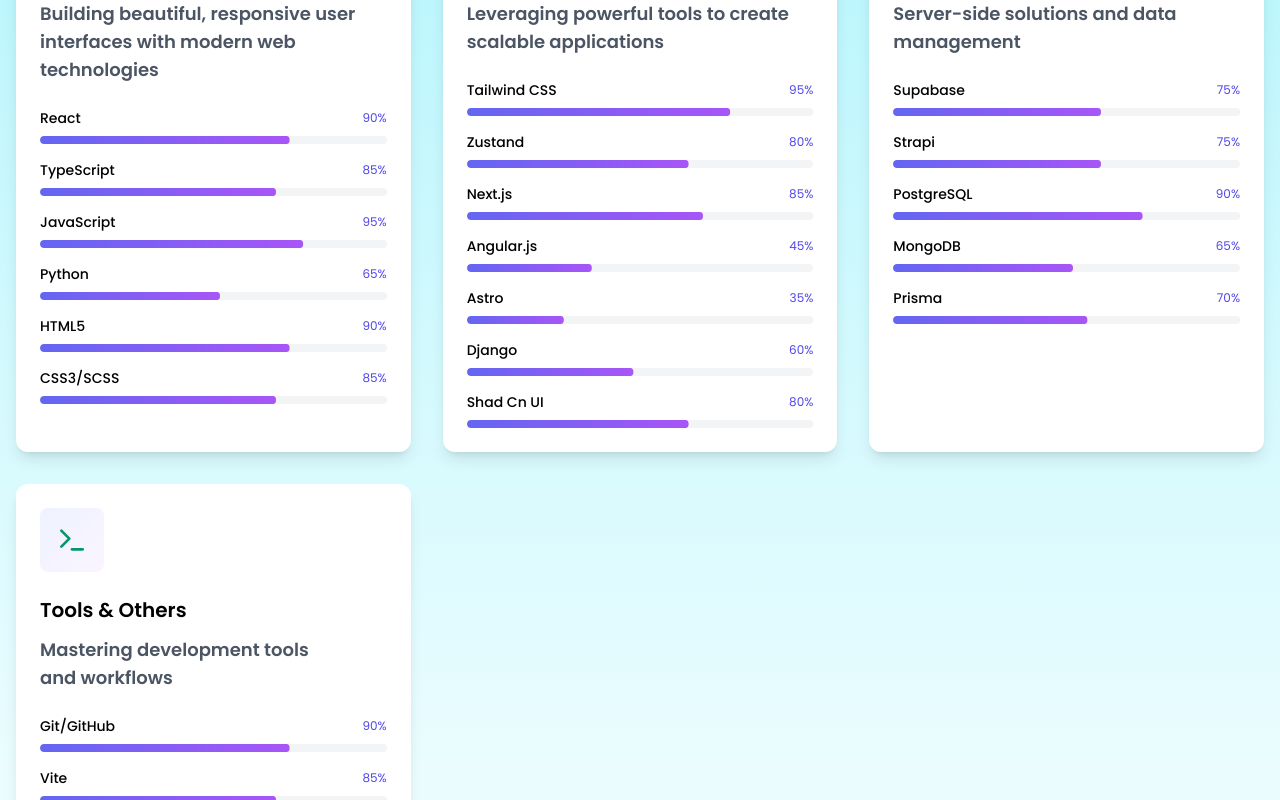
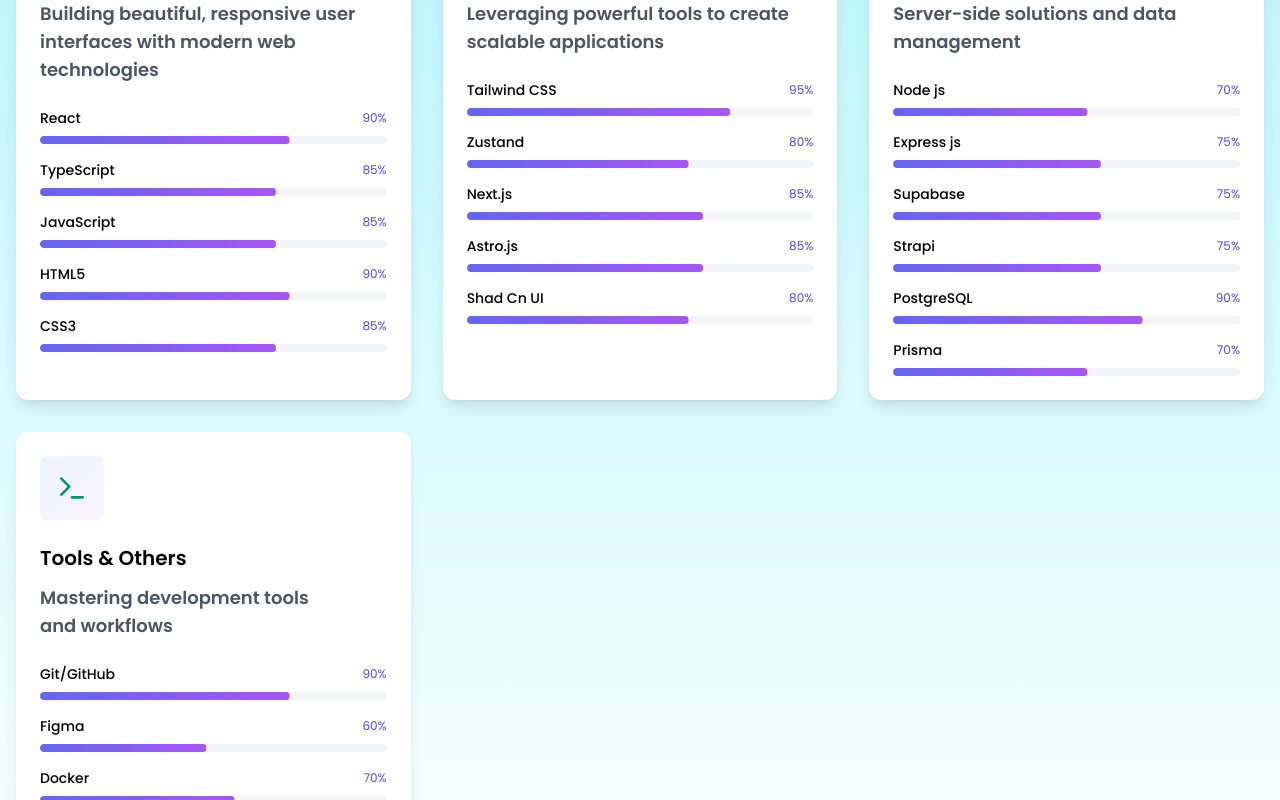
Before and after one commit to bryanDev01/Portfolio, a Next.js app: page / in a window 1280 px wide. Shown: the part 1780-2580 px from the top of the page. Built offline with nearby package versions, Linux system fonts and the light colour scheme.

Commit message:
Update data.ts

```diff
--- a/data/data.ts
+++ b/data/data.ts
@@ -58,10 +58,9 @@
     skills: [
       { name: "React", level: 90 },
       { name: "TypeScript", level: 85 },
-      { name: "JavaScript", level: 95 },
-      { name: "Python", level: 65 },
+      { name: "JavaScript", level: 85 },
       { name: "HTML5", level: 90 },
-      { name: "CSS3/SCSS", level: 85 },
+      { name: "CSS3", level: 85 },
     ],
   },
   frameworks: {
@@ -72,9 +71,7 @@
       { name: "Tailwind CSS", level: 95 },
       { name: "Zustand", level: 80 },
       { name: "Next.js", level: 85 },
-      { name: "Angular.js", level: 45 },
-      { name: "Astro", level: 35 },
-      { name: "Django", level: 60 },
+      { name: "Astro.js", level: 85 },
       { name: "Shad Cn UI", level: 80 },
     ],
   },
@@ -83,10 +80,11 @@
     title: "Backend & Databases",
     description: "Server-side solutions and data management",
     skills: [
+      {name:"Node js" , level: 70},
+      {name: "Express js", level: 75},
       { name: "Supabase", level: 75 },
       { name: "Strapi", level: 75 },
       { name: "PostgreSQL", level: 90 },
-      { name: "MongoDB", level: 65 },
       { name: "Prisma", level: 70 },
     ],
   },
@@ -96,10 +94,8 @@
     description: "Mastering development tools and workflows",
     skills: [
       { name: "Git/GitHub", level: 90 },
-      { name: "Vite", level: 85 },
-      { name: "Figma", level: 85 },
+      { name: "Figma", level: 60 },
       { name: "Docker", level: 70 },
-      { name: "Jest", level: 50 },
     ],
   },
 };
```
